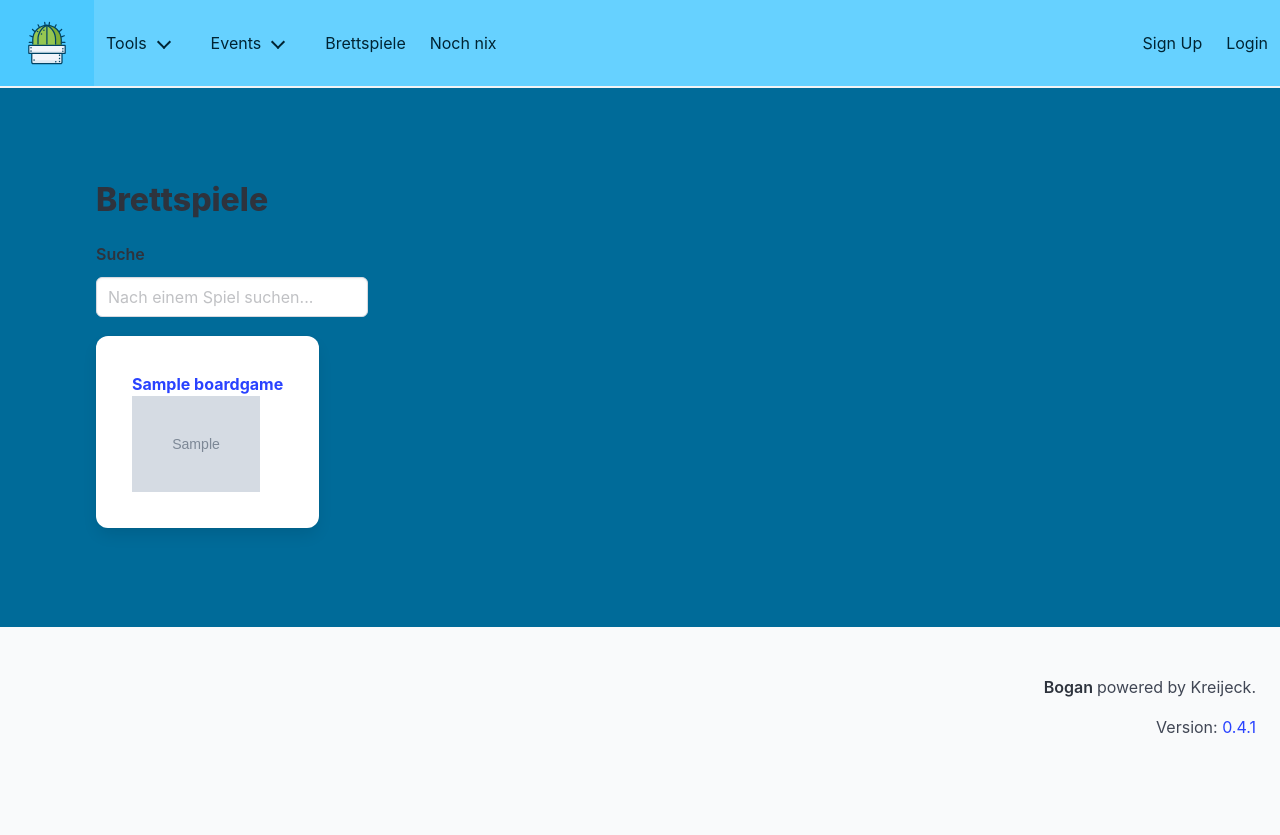
After one commit to Kreijeck/bogan, a Flask app: page /boardgames in a window 1280 px wide. The commit adds this page. Run offline with Flask 3, Linux system fonts and the light colour scheme; tables that the repository leaves empty hold one stand-in row (values such as "Sample post"); grey boxes marked "Sample" are stand-in pictures; parts of the project's set-up code (start-up, migrations or seed data) failed here and were passed over.

Commit message:
quick&dirty boardgame overview

```diff
--- a/bogan/main/__init__.py
+++ b/bogan/main/__init__.py
@@ -3,7 +3,7 @@ from flask_login import login_required, current_user
 from sqlalchemy.orm import Session
 
 from bogan.main.lib.event_analysis import get_game_list, prepare_ranking_table
-from bogan.main.lib.fetch_db import get_boardgame_by, get_games_by, engine
+from bogan.main.lib.fetch_db import get_boardgame_by, get_games_by, get_all_boardgames, engine
 
 main = Blueprint("main", __name__, template_folder="templates")
 
@@ -57,3 +57,10 @@ def show_boardgame(boardgame_id: str):
         print(games)
 
         return render_template("boardgame_detail.html", boardgame=boardgame, games=games)
+
+@main.route("/boardgames", methods=["GET"])
+def show_all_boardgames():
+    with Session(engine) as session:
+        boardgames = get_all_boardgames(session)
+
+        return render_template("boardgames_overview.html", boardgames=boardgames)
--- a/bogan/main/lib/fetch_db.py
+++ b/bogan/main/lib/fetch_db.py
@@ -10,6 +10,10 @@ def get_boardgame_by(id: str, session: Session):
     boardgame = session.query(Boardgame).filter(Boardgame.bgg_id == id).first()
     return boardgame
 
+def get_all_boardgames(session: Session):
+    boardgames = session.query(Boardgame).order_by(Boardgame.name).all()
+    return boardgames
+
 
 def get_games_by(boardgame_id: int, session: Session):
     print(f"Type ID: {type(boardgame_id)}")
--- a/bogan/main/templates/base.html
+++ b/bogan/main/templates/base.html
@@ -48,6 +48,7 @@
 
                     </div>
                 </div>
+                <a href="{{ url_for('main.show_all_boardgames') }}" class="navbar-item">Brettspiele</a>
                 <a href="{{ url_for('main.profile') }}" class="navbar-item">Noch nix</a>
 
             </div>
--- /dev/null
+++ b/bogan/main/templates/boardgames_overview.html
@@ -0,0 +1,58 @@
+{% extends 'base.html' %}
+
+{% block content %}
+
+<section class="section">
+  <div class="container">
+    <h1 class="title">Brettspiele</h1>
+
+    <!-- Suchfeld -->
+    <div class="field">
+      <label class="label">Suche</label>
+      <div class="control" style="display: inline-block; margin: 0.2rem auto;">
+        <input id="searchInput" class="input" type="text" placeholder="Nach einem Spiel suchen...">
+      </div>
+    </div>
+
+    <!-- Liste der Brettspiele -->
+    <div class="box" style="display: inline-block; margin: 0.2rem auto;">
+      <ul id="gameList" class="list">
+        {% for boardgame in boardgames %}
+        <li class="list-item" style="padding: 1rem;">
+          <a href="{{ url_for('main.show_boardgame', boardgame_id=boardgame.bgg_id) }}">
+            <!-- Text oben -->
+            <p class="has-text-weight-bold">{{ boardgame.name }}</p>
+
+            <!-- Bild darunter -->
+            <figure class="image" style="width: 10vw;">
+              <img src="{{ boardgame.img_small }}" alt="Bild nicht verfügbar">
+            </figure>
+          </a>
+        </li>
+        {%endfor%}
+      </ul>
+    </div>
+  </div>
+</section>
+
+<!-- JavaScript für die Live-Suche -->
+<script>
+  const searchInput = document.getElementById('searchInput');
+  const gameList = document.getElementById('gameList');
+
+  searchInput.addEventListener('input', () => {
+    const filter = searchInput.value.toLowerCase();
+    const items = gameList.querySelectorAll('.list-item');
+
+    items.forEach(item => {
+      const text = item.textContent.toLowerCase();
+      // Einfache Filterung nach Teilstring
+      if (text.includes(filter)) {
+        item.style.display = '';
+      } else {
+        item.style.display = 'none';
+      }
+    });
+  });
+</script>
+{% endblock %}
```
